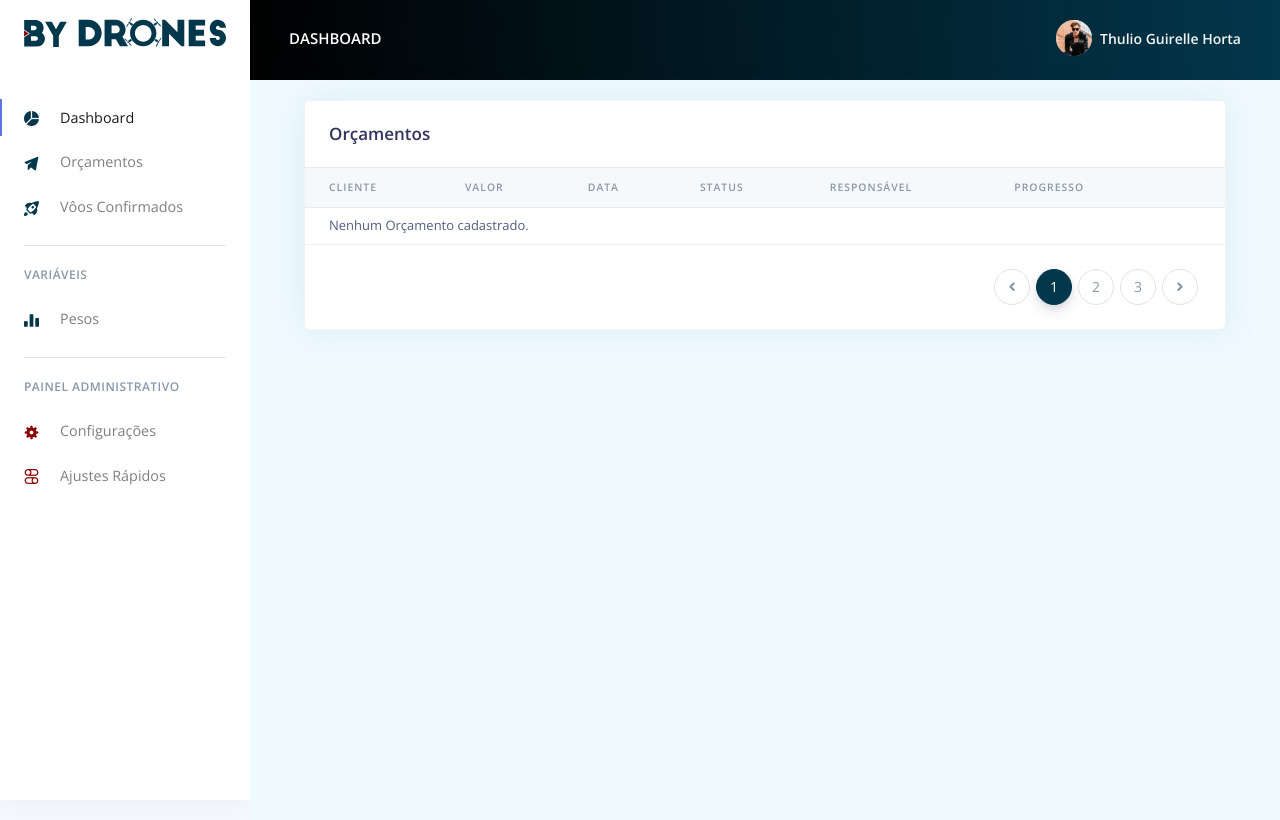
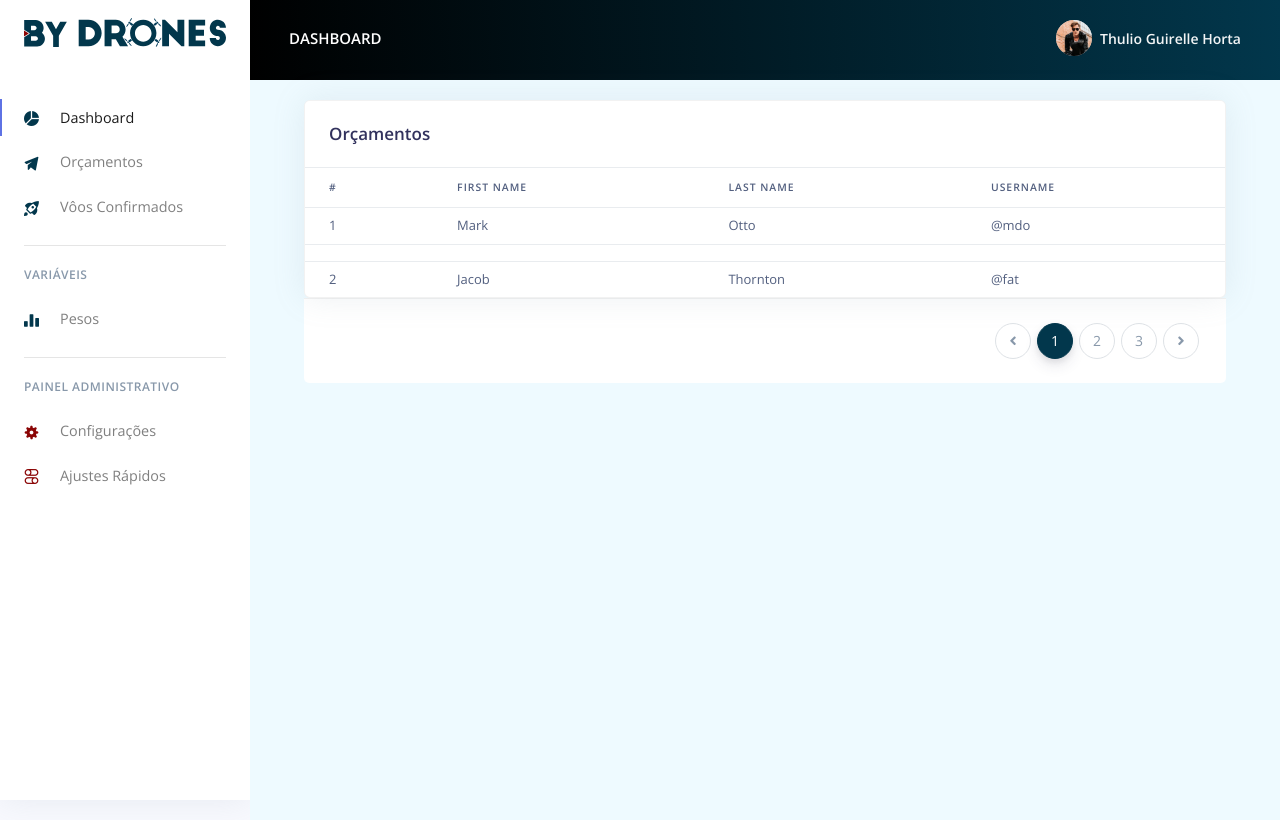
Before and after one commit to Yoostah/bydrones, a PHP site: page /bydrones/orcamento in a window 1280 px wide. Run offline with PHP 8.4, Linux system fonts and the light colour scheme; data that the repository does not hold is empty.

Commit message:
table responsive

```diff
--- a/views/orcamento.php
+++ b/views/orcamento.php
@@ -1,10 +1,12 @@
+<!-- <link href="http://getbootstrap.com/2.3.2/assets/css/bootstrap-responsive.css" rel="stylesheet"> -->
+
 <div class="container-fluid">
   <div class="col">
     <div class="card shadow">
       <div class="card-header border-0">
         <h3 class="mb-0">Orçamentos</h3>
       </div>
-      <div class="table-responsive">
+      <!-- <div class="table-responsive">
         <table class="table align-items-center table-flush">
           <thead class="thead-light">
             <tr>
@@ -19,9 +21,9 @@
           </thead>
           <tbody>
             <?php
-          if(count($orcamentos) == 0){
+            if (count($orcamentos) == 0) {
               echo '<tr><td class="no_result" colspan="100">Nenhum Orçamento cadastrado.</td></tr>';
-          }else{
+            } else {
               foreach ($orcamentos as $orcamento) {
                 //print_r($orcamento);
                 $status = $this->checkProgress($orcamento['status_id']);
@@ -123,6 +125,42 @@
           ?>
 
         </table>
+      </div> -->
+      <div class="table-responsive">
+        <table class="table">
+          <thead>
+            <tr>
+              <th>#</th>
+              <th>First Name</th>
+              <th>Last Name</th>
+              <th>Username</th>
+            </tr>
+          </thead>
+          <tbody>
+            <tr class="accordion-toggle" data-toggle="collapse" data-target="#collapseOne">
+              <td>1</td>
+              <td>Mark</td>
+              <td>Otto</td>
+              <td>@mdo</td>
+            </tr>
+            <tr>
+              <td></td>
+              <td colspan="3">
+                <div id="collapseOne" class="collapse in">
+                  - Details 1 <br /> - Details 2 <br /> - Details 3 <br />
+                </div>
+              </td>
+            </tr>
+            <tr>
+              <td>2</td>
+              <td>Jacob</td>
+              <td>Thornton</td>
+              <td>@fat</td>
+            </tr>
+          </tbody>
+        </table>
+      </div>
+
     </div>
     <div class="card-footer py-4">
       <nav aria-label="...">
@@ -152,3 +190,4 @@
   </div>
 </div>
 </div>
+<!-- <script src="<?php echo BASE_URL; ?>assets/js/plugins/bootstrap/dist/js/bootstrap.min.js"></script> -->
```
Lines whose indentation alone changed are shown as unchanged.
